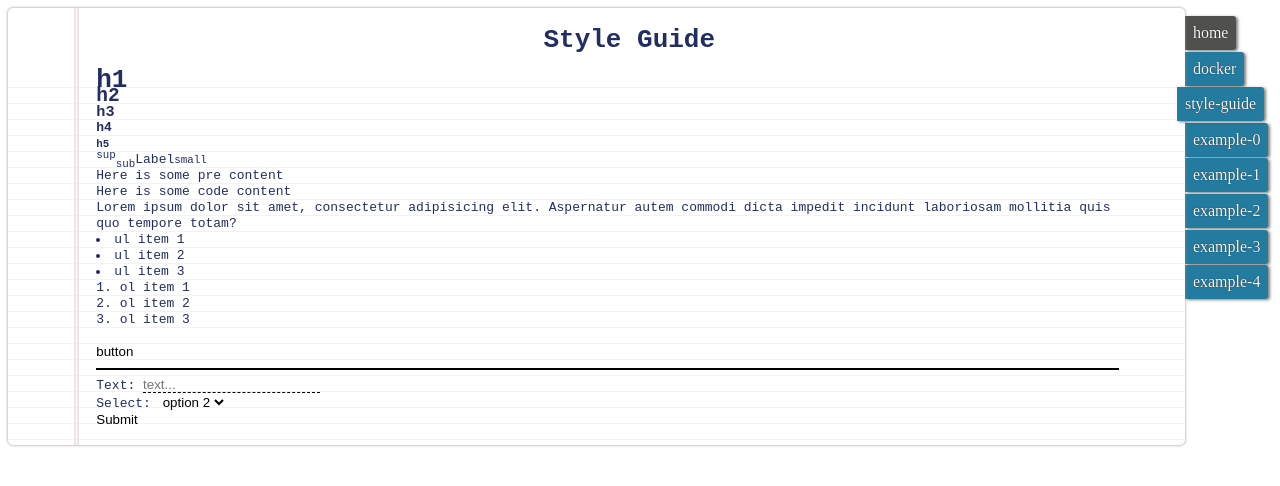
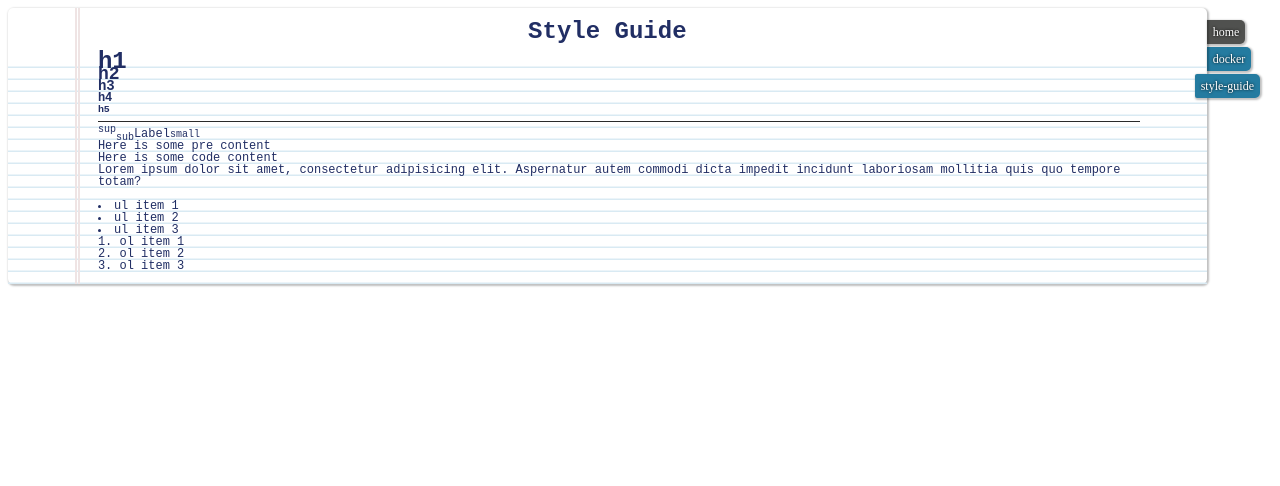
Before and after one commit to SamuelDavis/notes, a Vue app: page /style-guide in a window 1280 px wide. Shown: the top 486 px of the page. Built offline with nearby package versions, Linux system fonts and the light colour scheme.

Commit message:
overhaul styles
I kept running into tiny bugs with the line-height and borders. This 'rewrite' tries to simplify all the styles and make them less error-prone. I believe I just didn't quite understand the nature of ? Anyway, the styles seem much more stable now.

```diff
--- a/src/App.vue
+++ b/src/App.vue
@@ -1,7 +1,7 @@
 <template>
   <div id="app">
-    <router-view id="container"/>
-    <notes-nav :routes="routes" id="nav"/>
+    <router-view class="content shadow"/>
+    <notes-nav :routes="routes" class="nav"/>
   </div>
 </template>
 
@@ -27,26 +27,34 @@
 </script>
 
 <style lang="scss">
+  $line-height: 12px;
+
+  .inverted-text, .inverted-text * {
+    color: white;
+    text-shadow: 0 0 3px black;
+  }
+
+  .shadow {
+    box-shadow: 1px 1px 2px 1px rgba(0,0,0,0.25);
+  }
+
+  html {
+    font-size: $line-height;
+    line-height: $line-height;
+  }
+
   #app {
     display: flex;
     flex-direction: row;
 
-    #container {
+    > .content {
       flex: 1;
       border-radius: 5px;
-      box-shadow: 0 0 3px 0 #888;
     }
 
-    #nav {
-      margin-top: 0.5rem;
+    > .nav {
+      margin-top: 1rem;
       max-width: 20%;
     }
   }
-
-  .inverted-text {
-    &, * {
-      color: white;
-      text-shadow: 0 0 1px black;
-    }
-  }
 </style>
--- a/src/assets/_variables.scss
+++ /dev/null
@@ -1,23 +0,0 @@
-$line-height: 1rem;
-$header-height: 4 * $line-height;
-
-$rule-size: 7.5%;
-$rule-border: 5px;
-$rule-margin: 1.5%;
-$rule-width: calc(#{$rule-size} - #{$rule-border} - #{$rule-margin});
-
-$rule-color: #efe4e4;
-$line-color: #d9eaf3;
-$cover-color: #50514F;
-$text-color: #212e64;
-$nav-bg-color: #247BA0;
-$nav-active-bg-color: #50514F;
-$code-highlight-a-color: rgba(255, 150, 150, 0.25);
-$code-highlight-b-color: rgba(150, 255, 150, 0.25);
-$code-highlight-c-color: rgba(150, 150, 255, 0.25);
-
-@mixin highlight($color) {
-  background-color: $color;
-  border-radius: 5px;
-  box-shadow: 0 0 2px 2px $color;
-}
--- a/src/components/NotesNav.vue
+++ b/src/components/NotesNav.vue
@@ -1,7 +1,7 @@
 <template>
   <nav>
     <ol>
-      <li :class="{active: name === $route.name}" :key="i" v-for="({path, name}, i) in routes">
+      <li class="shadow" :class="{active: name === $route.name}" :key="i" v-for="({path, name}, i) in routes">
         <router-link :to="path" class="inverted-text" v-text="name"/>
       </li>
     </ol>
@@ -22,38 +22,32 @@
 </script>
 
 <style lang="scss" scoped>
-  @import "../assets/_variables.scss";
-
-  $tabRadius: 3px;
-
-  * {
+  ol {
+    list-style-type: none;
     margin: 0;
     padding: 0;
-  }
-
-  ol {
-    list-style: none;
 
     > li {
-      border-top-right-radius: $tabRadius;
-      border-bottom-right-radius: $tabRadius;
-      margin-bottom: 0.1rem;
-      box-shadow: 2px 1px 3px 0 rgba(0,0,0,0.5);
+      margin-bottom: 0.25rem;
+      background-color: #247BA0;
+      border-top-right-radius: 5px;
+      border-bottom-right-radius: 5px;
       width: fit-content;
-      background-color: $nav-bg-color;
 
       &:first-child {
-        background-color: $nav-active-bg-color;
+        background-color: #50514F;
       }
 
       &.active {
         position: relative;
-        left: -0.5rem;
+        left: -1rem;
+        border-top-left-radius: 2px;
+        border-bottom-left-radius: 2px;
       }
 
       a {
+        padding: 0.5rem;
         display: block;
-        padding: 0.5rem;
         text-decoration: none;
       }
     }
--- a/src/components/NotesNote.vue
+++ b/src/components/NotesNote.vue
@@ -1,3 +1,15 @@
+<template>
+  <div :class="{labeled: Boolean(label)}">
+    <h4 class="label" v-if="label" v-text="label"/>
+    <code class="cmd" v-if="cmd" v-text="cmd"/>
+    <ul v-if="formattedLines.length">
+      <li :key="i" v-for="(line, i) in formattedLines">
+        <span :class="c" :is="is" :key="j" v-for="({is, text, class: c}, j) in line" v-text="text"/>
+      </li>
+    </ul>
+  </div>
+</template>
+
 <script>
   function formatLine (line) {
     return line.split('').reduce((acc, chr, i, arr) => {
@@ -29,50 +41,70 @@
 
   export default {
     props: {
-      content: [Array, Object]
+      label: String,
+      cmd: String,
+      lines: Array,
     },
     name: 'notes-note',
-    render (h) {
-      if (this.content instanceof Array)
-        return h('ul', this.content.map((line) => {
-          const formatted = formatLine(line).map(([type, text]) => {
+    computed: {
+      formattedLines () {
+        return this.lines.map((line) => {
+          return formatLine(line).map(([type, text]) => {
             switch (type) {
               case '`':
-                return h('code', { class: 'highlight-1' }, text)
+                return { is: 'code', class: 'code', text }
               case '\'':
-                return h('span', { class: 'highlight-2' }, text)
+                return { is: 'span', class: 'notice', text }
               default:
-                return h('span', text)
+                return { is: 'span', class: undefined, text }
             }
           })
-          return h('li', formatted)
-        }))
-      return h('div', [
-        h('h4', this.content.label),
-        h('code', { class: 'highlight-3' }, this.content.cmd),
-        h('notes-note', { props: { content: this.content.lines } })
-      ])
+        })
+      }
     }
   }
 </script>
 
 <style lang="scss" scoped>
-  @import "../assets/_variables.scss";
+  $border-size: 1px;
+  $label-bg-color: rgba(255, 255, 255, 0.90);
+  $code-highlight-a-color: rgba(255, 150, 150, 0.25);
+  $code-highlight-b-color: rgba(150, 255, 150, 0.25);
+  $code-highlight-c-color: rgba(150, 150, 255, 0.25);
 
-  .highlight-1 {
-    @include highlight($code-highlight-a-color)
+  @mixin highlight($color) {
+    background-color: $color;
+    border-radius: 5px;
+    box-shadow: 0 0 2px 2px $color;
   }
 
-  .highlight-2 {
-    @include highlight($code-highlight-b-color)
+  div {
+    border: $border-size solid;
+    border-radius: 5px;
+    padding: calc(1rem - #{$border-size}) 0.5rem;
+
+    &.labeled {
+      .label {
+        top: -1.5rem;
+        text-transform: uppercase;
+        position: relative;
+        background-color: $label-bg-color;
+        box-shadow: 0 0 5px 5px $label-bg-color;
+        width: fit-content;
+      }
+    }
+
   }
 
-  .highlight-3 {
-    @include highlight($code-highlight-c-color)
+  .code {
+    @include highlight(rgba(255, 150, 150, 0.25));
   }
 
-  h4 {
-    width: fit-content;
-    font-weight: bold;
+  .notice {
+    @include highlight(rgba(150, 255, 150, 0.25));
+  }
+
+  .cmd {
+    @include highlight(rgba(150, 150, 255, 0.25));
   }
 </style>
--- a/src/components/NotesPaper.vue
+++ b/src/components/NotesPaper.vue
@@ -17,70 +17,60 @@
 </script>
 
 <style lang="scss">
+  $rule-color: #efe4e4;
+  $line-color: #d9eaf3;
+  $text-color: #212e64;
+
+  $rule-size: 7.5%;
+  $rule-border: 5px;
+  $rule-margin: 1.5%;
+  $rule-width: calc(#{$rule-size} - #{$rule-border} - #{$rule-margin});
+
   .ruled-paper {
-    @import "../assets/_variables.scss";
-
-    color: $text-color;
-
     position: relative;
+    font-family: monospace;
     display: flex;
     flex-direction: column;
-    font-family: monospace;
-
-    > .rule {
-      position: absolute;
-      width: $rule-width;
-      height: 100%;
-      border-right: $rule-border double $rule-color;
-    }
-
-    > :not(.rule) {
-      padding-left: $rule-width;
-    }
-
-    > .header {
-      height: $header-height;
-      display: flex;
-      align-items: center;
-      justify-content: center;
-    }
-
-    > .content {
-      flex: 1;
-      background-image: repeating-linear-gradient(transparent 0px, transparent calc(#{$line-height} - 1px), $line-color $line-height);
-      padding: 0 $rule-width $line-height $rule-size;
-    }
 
     * {
       margin: 0;
       padding: 0;
-      border-width: 0;
-      line-height: $line-height;
-      background-color: transparent;
+      color: $text-color;
+      border-color: $text-color;
     }
 
-    sup, sub {
+    .rule {
+      position: absolute;
+      height: 100%;
+      width: $rule-width;
+      border-right: $rule-border double $rule-color;
+    }
+
+    .header {
+      display: flex;
+      height: 4rem;
+      justify-content: center;
+      align-items: center;
+    }
+
+    .content {
+      flex: 1;
+      padding: 0 $rule-width 1rem $rule-size;
+      background-image: repeating-linear-gradient(transparent 0px, transparent calc(1rem - 2px), $line-color calc(1rem - 1px), $line-color 1rem);
+    }
+
+    sup, sub, small {
       line-height: 0;
     }
 
     ul, ol {
       list-style-position: inside;
-
-      > li {
-        > *:first-child {
-          margin-left: -0.25rem;
-        }
-      }
     }
 
     hr {
-      margin: calc(#{$line-height / 2} - 1px) 0;
-      border: 1px solid black;
-    }
-
-    input:not([type=submit]) {
-      line-height: calc(#{$line-height} - 3px);
-      border-bottom: 1px dashed black;
+      height: 1rem;
+      border: 0;
+      background-image: linear-gradient(transparent 0px, transparent 0.4rem, black, transparent 0.5rem, transparent 1rem);
     }
   }
 </style>
--- a/src/router/index.js
+++ b/src/router/index.js
@@ -17,14 +17,6 @@ export const routes = [Home, Docker, StyleGuide]
         },
         alias: component.name === 'home' ? '/home' : undefined
     }))
-    .concat(new Array(5).fill(undefined).map((_, i) => {
-        return {
-            component: NotFound,
-            path: `/example-${i}`,
-            name: `example-${i}`,
-            meta: {global: true}
-        };
-    }))
     .concat([{
         component: NotFound,
         name: 'page-missing',
--- a/src/views/Home.vue
+++ b/src/views/Home.vue
@@ -1,6 +1,6 @@
 <template>
-  <div class="home inverted-text">
-    <div>
+  <div class="inverted-text" id="home">
+    <div class="content">
       <h1>Notes</h1>
       <hr>
       <h4>If lost, please return to:</h4>
@@ -33,19 +33,17 @@
   }
 </script>
 
-<style lang="scss" scoped>
-  @import "./../assets/_variables.scss";
+<style lang="scss">
+  #home {
+    text-align: center;
+    background-color: #50514F;
 
-  .home {
-    background-color: $cover-color;
-    text-align: center;
-
-    div {
-      padding: 5%;
-      margin: 5%;
+    > .content {
+      display: inline-block;
       text-align: left;
-      display: inline-block;
       border: 1px solid white;
+      padding: 1rem;
+      margin: 1rem;
 
       * {
         display: block;
@@ -56,8 +54,7 @@
       }
 
       p {
-        margin: 0;
-        font-size: 80%;
+        margin-top: 0;
       }
     }
   }
--- a/src/views/StyleGuide.vue
+++ b/src/views/StyleGuide.vue
@@ -8,6 +8,7 @@
     <h3>h3</h3>
     <h4>h4</h4>
     <h5>h5</h5>
+    <hr>
     <sup>sup</sup>
     <sub>sub</sub>
     <label>Label</label>
@@ -15,32 +16,13 @@
     <pre>Here is some pre content</pre>
     <code>Here is some code content</code>
     <p>Lorem ipsum dolor sit amet, consectetur adipisicing elit. Aspernatur autem commodi dicta impedit incidunt laboriosam mollitia quis quo tempore totam?</p>
+    <br>
     <ul>
       <li :key="i" v-for="i in 3" v-text="`ul item ${i}`"/>
     </ul>
     <ol>
       <li :key="i" v-for="i in 3" v-text="`ol item ${i}`"/>
     </ol>
-    <br>
-    <button>button</button>
-    <hr>
-    <form action="">
-      <fieldset>
-        <label>
-          Text:
-          <input placeholder="text..." type="text">
-        </label>
-      </fieldset>
-      <fieldset>
-        <label>
-          Select:
-          <select>
-            <option :key="i" :value="`val-${i}`" v-for="i in 3" v-text="`option ${i + 1}`"/>
-          </select>
-        </label>
-      </fieldset>
-      <input type="submit">
-    </form>
   </notes-paper>
 </template>
 
```
Also changed, not shown: src/views/Docker.vue (+29 -19 lines), src/assets/logo.png (deleted).
